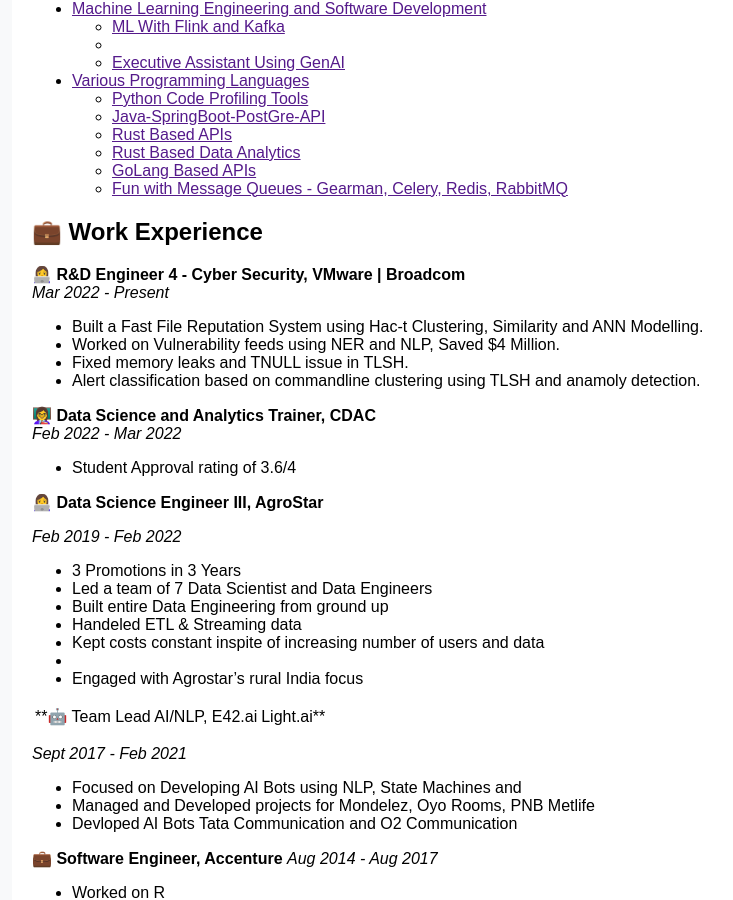
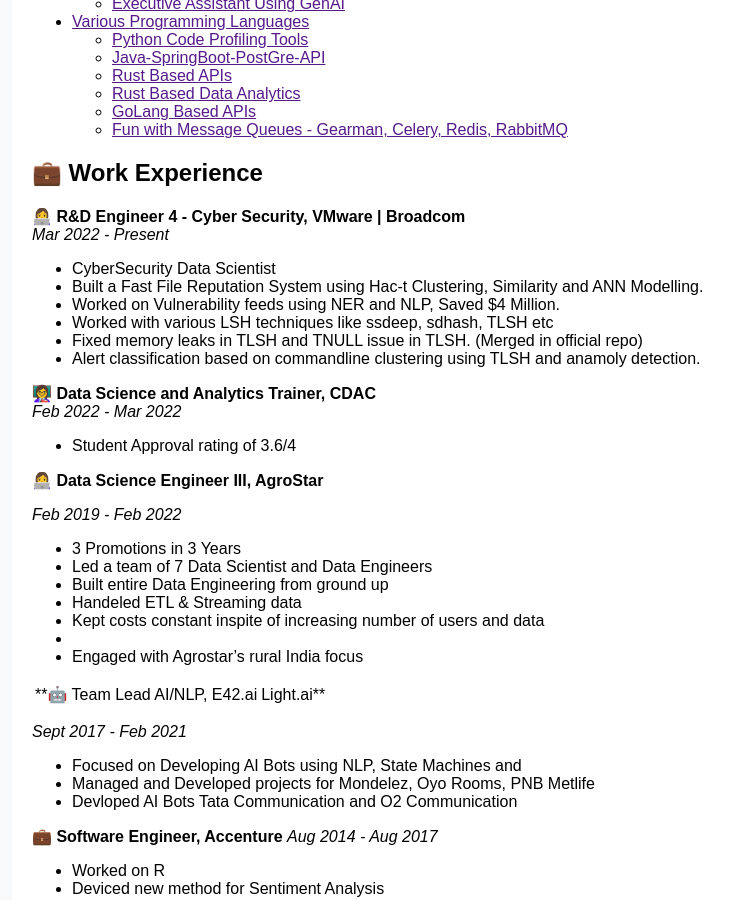
Before and after one commit to Sryborg/sryborg.github.io, a Jekyll site: the page built from resume.md, in a window 1280 px wide and 900 px high, scrolled down 1157 px. Shown: the whole window, without its empty margins (238-971 px from the left). Built offline with Jekyll 4.4.1, drawn with Linux system fonts in a browser that asks for light colours; some of the changed text lies outside the part shown.

Commit message:
updating resume

```diff
--- a/resume.md
+++ b/resume.md
@@ -5,15 +5,13 @@
 
 # Resume
 
-# Susmit's Digital Diaries
-
 ## 📚 Education
 
 **🎓 M. Tech, Data Science and Engineering**
 
 *BITS Pillani | Apr 2022 - Mar 2024*
 - Solidified knowledge in data science
-- Preparing for Ph.D. research.
+- Got "Excellent" in Final Semester Dissertation
 
 **🎓 IPBA**
 *IIM Indore | Jun 2019 - May 2020*
@@ -73,9 +71,11 @@
 
 **👩‍💻 R&D Engineer 4 - Cyber Security, VMware | Broadcom**
 *Mar 2022 - Present*
+- CyberSecurity Data Scientist
 - Built a Fast File Reputation System using Hac-t Clustering, Similarity and ANN Modelling.
 - Worked on Vulnerability feeds using NER and NLP, Saved $4 Million.
-- Fixed memory leaks and TNULL issue in TLSH.
+- Worked with various LSH techniques like ssdeep, sdhash, TLSH etc
+- Fixed memory leaks in TLSH and TNULL issue in TLSH. (Merged in official repo)
 - Alert classification based on commandline clustering using TLSH and anamoly detection.
 
 **👩‍🏫 Data Science and Analytics Trainer, CDAC**
```
